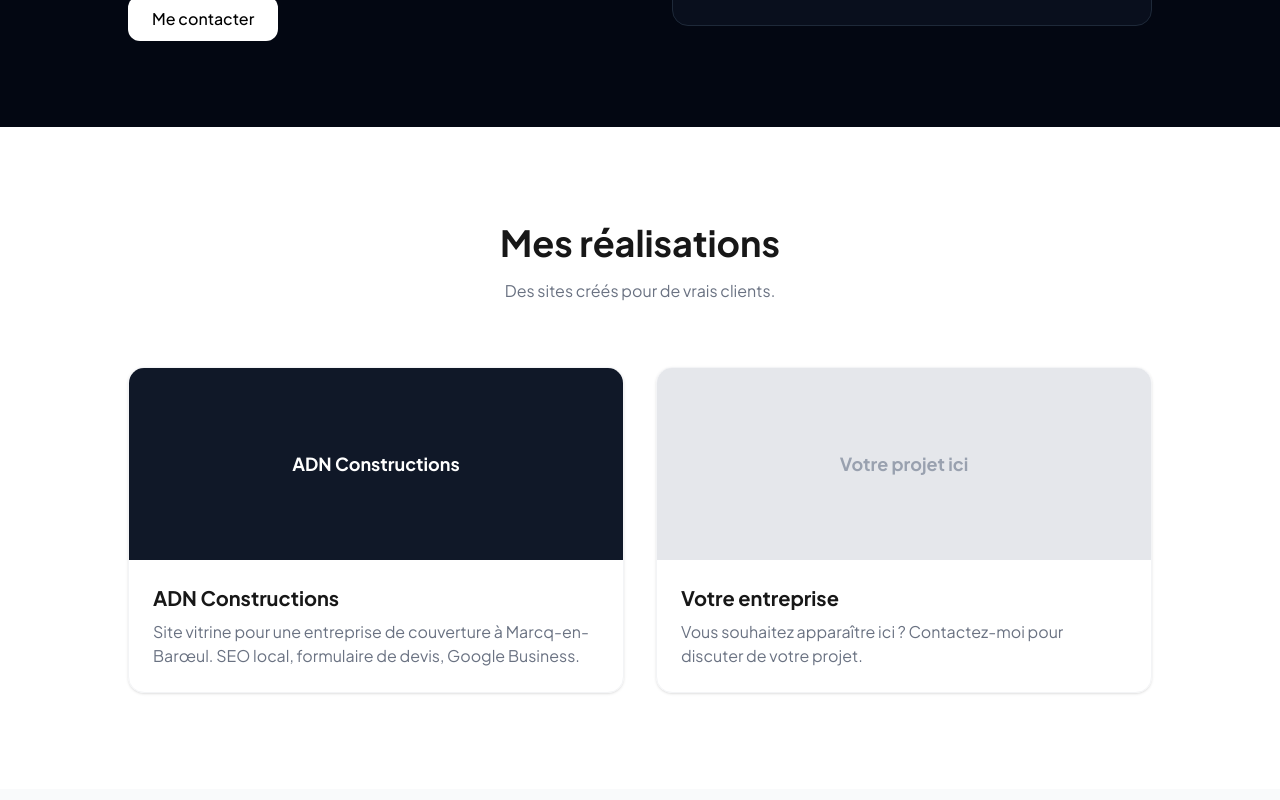
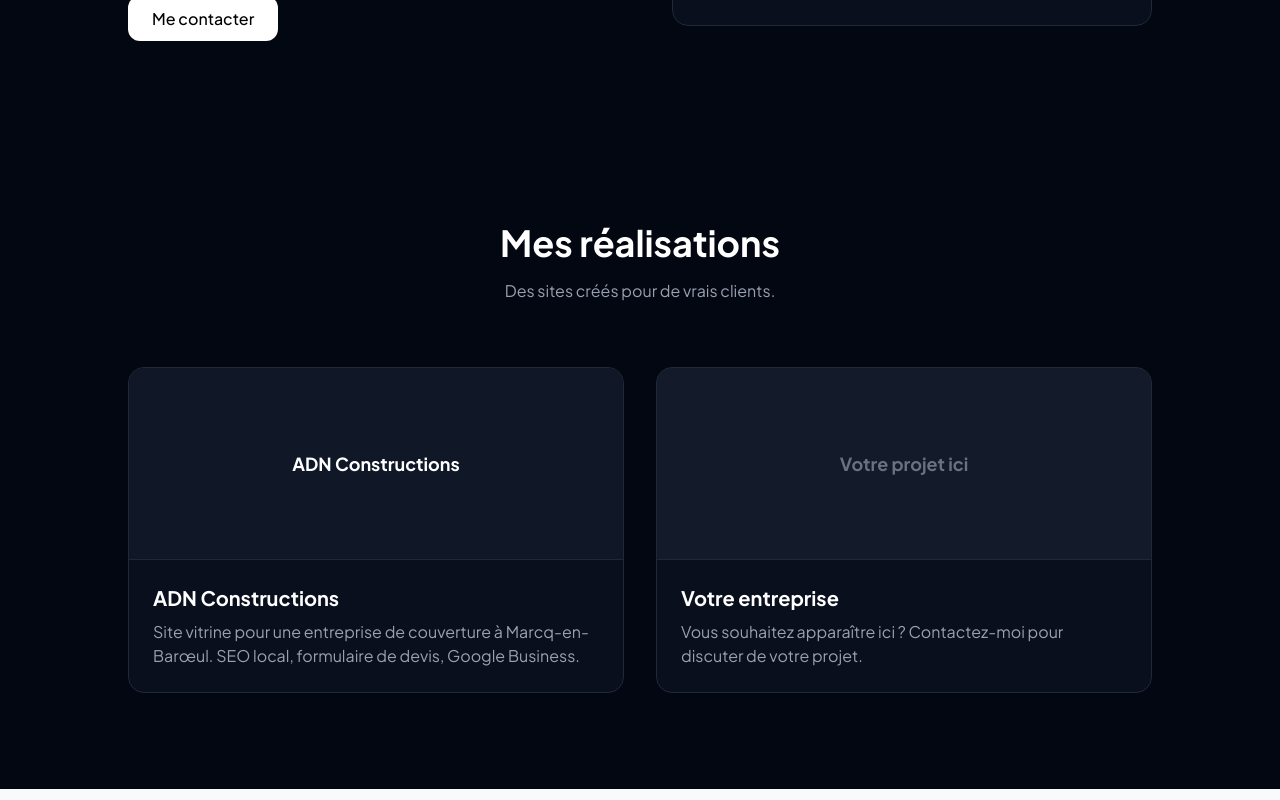
Before and after one commit to enguerrandbourghelle/agence-demo, a Next.js app: page / in a window 1280 px wide. Shown: the part 1940-2740 px from the top of the page. Built offline with nearby package versions, Linux system fonts and the light colour scheme.

Commit message:
feat: theme sombre sur Portfolio

```diff
--- a/components/Portfolio.tsx
+++ b/components/Portfolio.tsx
@@ -2,32 +2,32 @@ import AnimatedSection from "./AnimatedSection";
 
 export default function Portfolio() {
   return (
-    <section className="py-24 px-6 bg-white">
+    <section className="py-24 px-6 bg-gray-950">
       <div className="max-w-5xl mx-auto">
         <AnimatedSection>
-          <h2 className="text-4xl font-bold text-center mb-4">Mes réalisations</h2>
-          <p className="text-center text-gray-500 mb-16">Des sites créés pour de vrais clients.</p>
+          <h2 className="text-4xl font-bold text-center mb-4 text-white">Mes réalisations</h2>
+          <p className="text-center text-gray-400 mb-16">Des sites créés pour de vrais clients.</p>
         </AnimatedSection>
         <div className="grid grid-cols-1 md:grid-cols-2 gap-8">
           <AnimatedSection>
-            <div className="rounded-2xl overflow-hidden border border-gray-100 shadow-sm">
-              <div className="bg-gray-900 h-48 flex items-center justify-center">
+            <div className="rounded-2xl overflow-hidden border border-gray-800 bg-gray-900/50">
+              <div className="bg-gray-900 h-48 flex items-center justify-center border-b border-gray-800">
                 <span className="text-white text-lg font-bold">ADN Constructions</span>
               </div>
               <div className="p-6">
-                <h3 className="text-xl font-bold mb-2">ADN Constructions</h3>
-                <p className="text-gray-500">Site vitrine pour une entreprise de couverture à Marcq-en-Barœul. SEO local, formulaire de devis, Google Business.</p>
+                <h3 className="text-xl font-bold mb-2 text-white">ADN Constructions</h3>
+                <p className="text-gray-400">Site vitrine pour une entreprise de couverture à Marcq-en-Barœul. SEO local, formulaire de devis, Google Business.</p>
               </div>
             </div>
           </AnimatedSection>
           <AnimatedSection>
-            <div className="rounded-2xl overflow-hidden border border-gray-100 shadow-sm">
-              <div className="bg-gray-200 h-48 flex items-center justify-center">
-                <span className="text-gray-400 text-lg font-bold">Votre projet ici</span>
+            <div className="rounded-2xl overflow-hidden border border-gray-800 bg-gray-900/50">
+              <div className="bg-gray-800/50 h-48 flex items-center justify-center border-b border-gray-800">
+                <span className="text-gray-500 text-lg font-bold">Votre projet ici</span>
               </div>
               <div className="p-6">
-                <h3 className="text-xl font-bold mb-2">Votre entreprise</h3>
-                <p className="text-gray-500">Vous souhaitez apparaître ici ? Contactez-moi pour discuter de votre projet.</p>
+                <h3 className="text-xl font-bold mb-2 text-white">Votre entreprise</h3>
+                <p className="text-gray-400">Vous souhaitez apparaître ici ? Contactez-moi pour discuter de votre projet.</p>
               </div>
             </div>
           </AnimatedSection>
```
